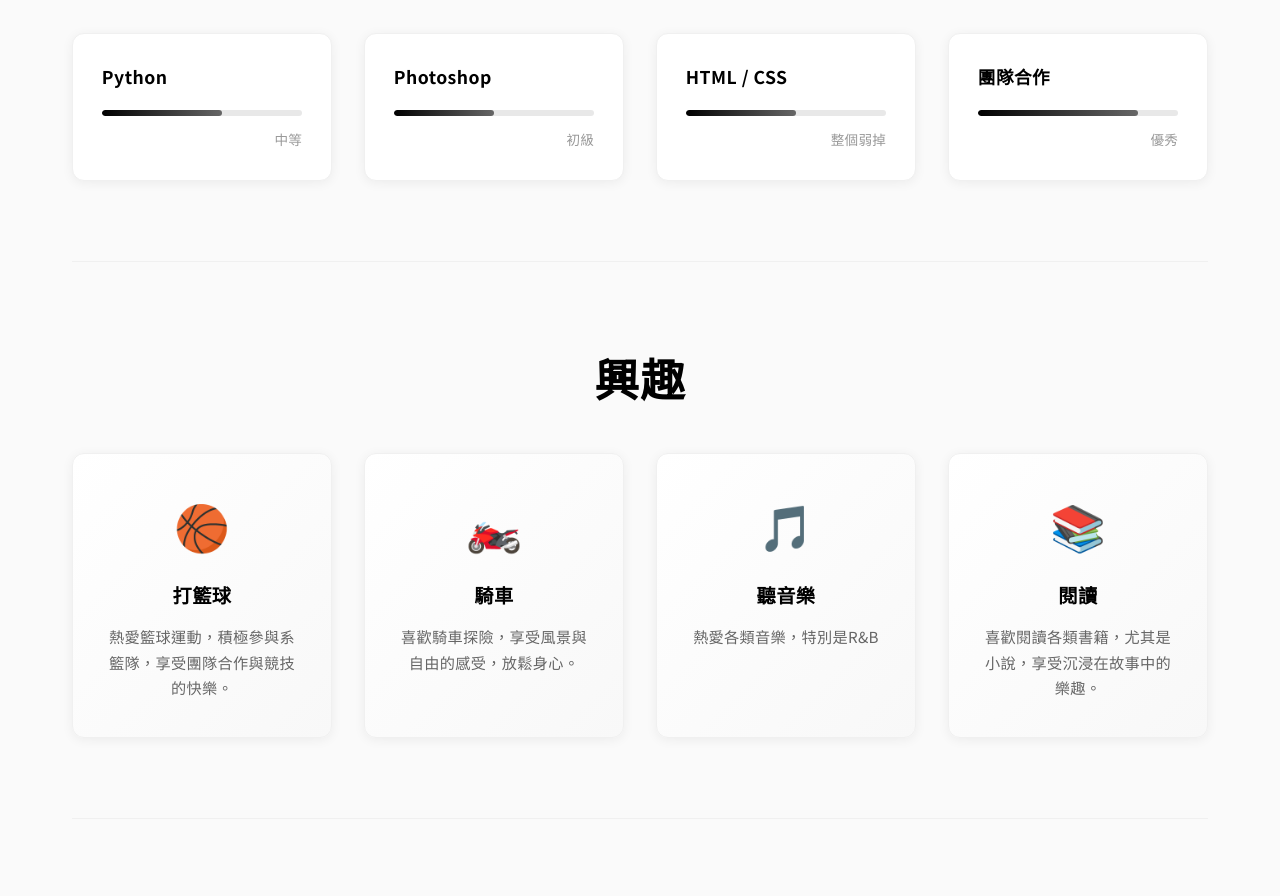
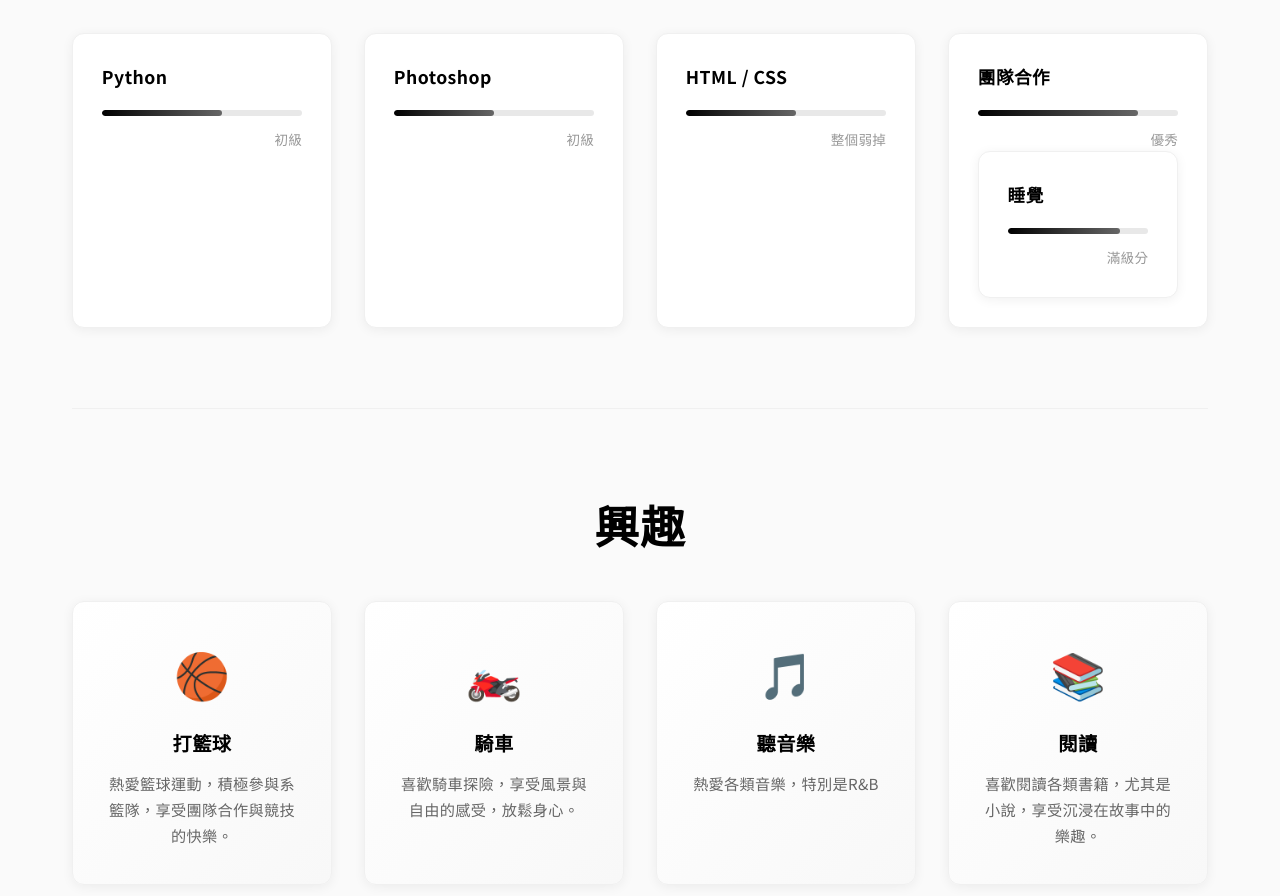
Before and after one commit to jconony2/jconony2.github.io, a plain HTML site: page index.html in a window 1280 px wide. Shown: the part 2180-3076 px from the top of the page. Drawn offline with Linux system fonts and the light colour scheme.

Commit message:
Update index.html

```diff
--- a/index.html
+++ b/index.html
@@ -106,7 +106,7 @@
                     <div class="skill-bar">
                         <div class="skill-progress" style="width: 60%;"></div>
                     </div>
-                    <p class="skill-level">中等</p>
+                    <p class="skill-level">初級</p>
                 </div>
                 <div class="skill-item">
                     <h3>Photoshop</h3>
@@ -128,6 +128,12 @@
                         <div class="skill-progress" style="width: 80%;"></div>
                     </div>
                     <p class="skill-level">優秀</p>
+                    <div class="skill-item">
+                    <h3>睡覺</h3>
+                    <div class="skill-bar">
+                        <div class="skill-progress" style="width: 80%;"></div>
+                    </div>
+                    <p class="skill-level">滿級分</p>
                 </div>
             </div>
         </section>
```
